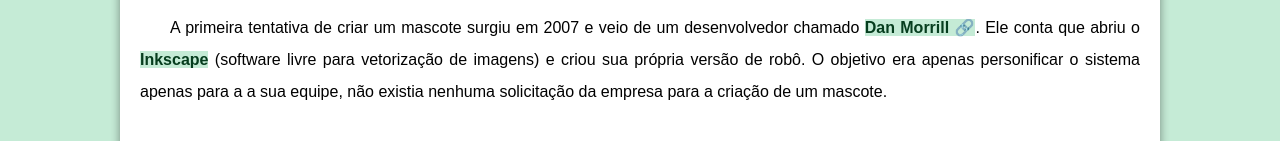
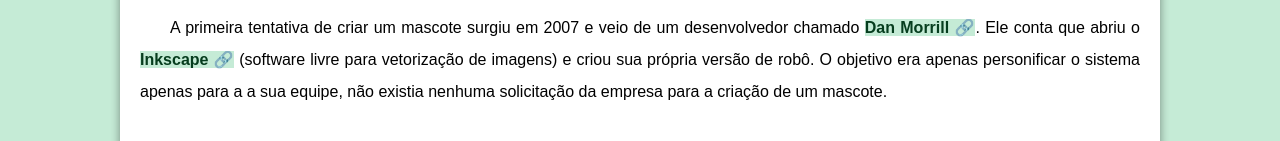
Before and after one commit to Wmbert/projetoandroid, a plain HTML site: page index.html in a window 1280 px wide. Shown: the part 436-577 px from the top of the page. Drawn offline with Linux system fonts and the light colour scheme.

Commit message:
Correção de link inkscape

```diff
--- a/index.html
+++ b/index.html
@@ -34,7 +34,7 @@
             </h2>
 
             <p>
-                A primeira tentativa de criar um mascote surgiu em 2007 e veio de um desenvolvedor chamado <a href="https://androidcommunity.com/dan-morrill-shows-us-the-android-mascot-that-almost-was-20130103/" target="_blank" class="externo">Dan Morrill</a>. Ele conta que abriu o <a href="https://inkscape.org/pt-br/" target="_blank">Inkscape</a> (software livre para vetorização de imagens) e criou sua própria versão de robô. O objetivo era apenas personificar o sistema apenas para a a sua equipe, não existia nenhuma solicitação da empresa para a criação de um mascote.
+                A primeira tentativa de criar um mascote surgiu em 2007 e veio de um desenvolvedor chamado <a href="https://androidcommunity.com/dan-morrill-shows-us-the-android-mascot-that-almost-was-20130103/" target="_blank" class="externo">Dan Morrill</a>. Ele conta que abriu o <a href="https://inkscape.org/pt-br/" target="_blank" class="externo">Inkscape</a> (software livre para vetorização de imagens) e criou sua própria versão de robô. O objetivo era apenas personificar o sistema apenas para a a sua equipe, não existia nenhuma solicitação da empresa para a criação de um mascote.
             </p>
 
             <picture>
```
